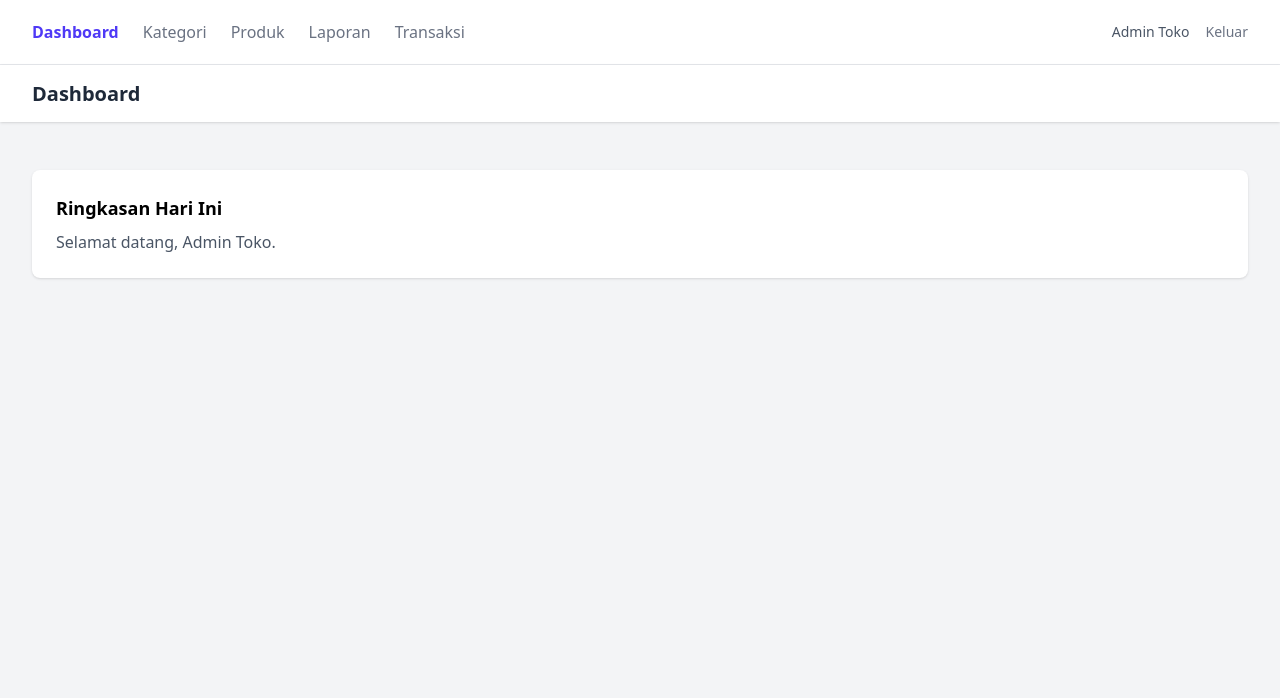
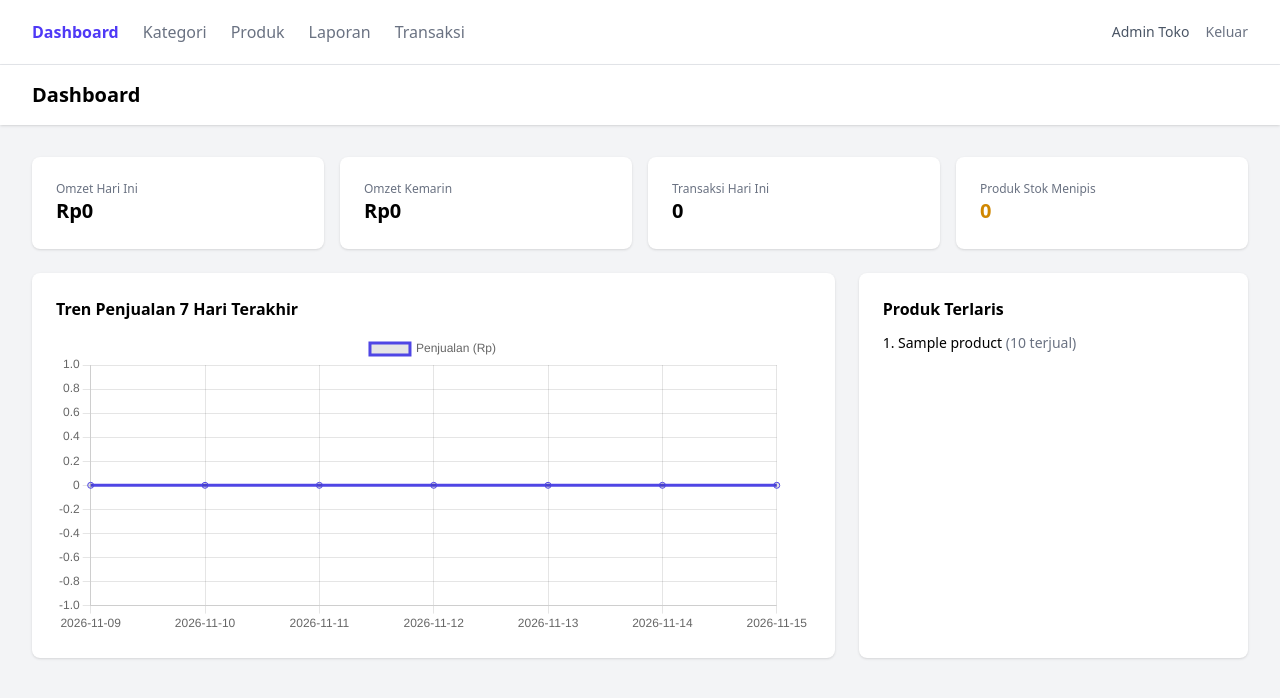
Before and after one commit to BoengGit/pos-toko, a Laravel app: page /dashboard in a window 1280 px wide. Shown: the top 698 px of the page. Run offline with Laravel 12, Linux system fonts and the light colour scheme; a user stored in the database is signed in; data comes from the database, SQL or seed files in the repository; tables that the repository leaves empty hold one stand-in row (values such as "Sample post"); style sheets or scripts are compiled from the project's sources.

Commit message:
chapter 14

```diff
--- a/app/Http/Controllers/DashboardController.php
+++ b/app/Http/Controllers/DashboardController.php
@@ -2,10 +2,45 @@
 
 namespace App\Http\Controllers;
 
+use App\Models\Product;
+use App\Models\Transaction;
+use Illuminate\View\View;
+
 class DashboardController extends Controller
 {
-    public function index()
+    public function index(): View
     {
-        return view('dashboard');
+        $omzetHariIni = Transaction::whereDate('created_at', today())->sum('total');
+        $omzetKemarin = Transaction::whereDate('created_at', today()->subDay())->sum('total');
+        $transaksiHariIni = Transaction::whereDate('created_at', today())->count();
+
+        $produkMenipis = Product::where('stock', '<', config('app.low_stock', 10))->count();
+
+        // Tren penjualan 7 hari terakhir, dikelompokkan per tanggal
+        $tren = Transaction::selectRaw('DATE(created_at) as tanggal, SUM(total) as total')
+            ->where('created_at', '>=', now()->subDays(6)->startOfDay())
+            ->groupBy('tanggal')
+            ->orderBy('tanggal')
+            ->get();
+
+        // Lengkapi tanggal yang tidak memiliki transaksi agar grafik tetap 7 titik
+        $labelTren = collect(range(6, 0))->map(fn ($i) => now()->subDays($i)->format('Y-m-d'));
+        $dataTren = $labelTren->map(function ($tanggal) use ($tren) {
+            return optional($tren->firstWhere('tanggal', $tanggal))->total ?? 0;
+        });
+
+        // Lima produk terlaris berdasarkan akumulasi qty pada transaction_details
+        $produkTerlaris = Product::select('products.name')
+            ->selectRaw('SUM(transaction_details.qty) as total_qty')
+            ->join('transaction_details', 'transaction_details.product_id', '=', 'products.id')
+            ->groupBy('products.id', 'products.name')
+            ->orderByDesc('total_qty')
+            ->take(5)
+            ->get();
+
+        return view('dashboard', compact(
+            'omzetHariIni', 'omzetKemarin', 'transaksiHariIni', 'produkMenipis',
+            'labelTren', 'dataTren', 'produkTerlaris'
+        ));
     }
 }
--- a/package.json
+++ b/package.json
@@ -17,6 +17,7 @@
         "@laravel/multiplex": "^0.4.1"
     },
     "dependencies": {
-        "alpinejs": "^3.17.5"
+        "alpinejs": "^3.17.5",
+        "chart.js": "^4.6.1"
     }
 }
--- a/resources/js/app.js
+++ b/resources/js/app.js
@@ -1,4 +1,7 @@
 import Alpine from 'alpinejs';
+import Chart from 'chart.js/auto';
 
 window.Alpine = Alpine;
+window.Chart = Chart;
+
 Alpine.start();
--- a/resources/views/dashboard.blade.php
+++ b/resources/views/dashboard.blade.php
@@ -1,14 +1,59 @@
 <x-app-layout>
     <x-slot name="header">
-        <h2 class="font-semibold text-xl text-gray-800 leading-tight">Dashboard</h2>
+        <h2 class="font-semibold text-xl">Dashboard</h2>
     </x-slot>
 
-    <div class="py-12">
-        <div class="max-w-7xl mx-auto sm:px-6 lg:px-8 space-y-6">
+    <div class="py-8 space-y-6">
+        <div class="max-w-7xl mx-auto sm:px-6 lg:px-8 grid grid-cols-4 gap-4">
             <x-card>
-                <h3 class="text-lg font-semibold mb-2">Ringkasan Hari Ini</h3>
-                <p class="text-gray-600">Selamat datang, {{ auth()->user()->name }}.</p>
+                <p class="text-xs text-gray-500">Omzet Hari Ini</p>
+                <p class="text-xl font-semibold">Rp{{ number_format($omzetHariIni, 0, ',', '.') }}</p>
+            </x-card>
+            <x-card>
+                <p class="text-xs text-gray-500">Omzet Kemarin</p>
+                <p class="text-xl font-semibold">Rp{{ number_format($omzetKemarin, 0, ',', '.') }}</p>
+            </x-card>
+            <x-card>
+                <p class="text-xs text-gray-500">Transaksi Hari Ini</p>
+                <p class="text-xl font-semibold">{{ $transaksiHariIni }}</p>
+            </x-card>
+            <x-card>
+                <p class="text-xs text-gray-500">Produk Stok Menipis</p>
+                <p class="text-xl font-semibold text-yellow-600">{{ $produkMenipis }}</p>
+            </x-card>
+        </div>
+
+        <div class="max-w-7xl mx-auto sm:px-6 lg:px-8 grid grid-cols-3 gap-6">
+            <x-card class="col-span-2">
+                <h3 class="font-semibold mb-3">Tren Penjualan 7 Hari Terakhir</h3>
+                <canvas id="chartTren" height="120"></canvas>
+            </x-card>
+
+            <x-card>
+                <h3 class="font-semibold mb-3">Produk Terlaris</h3>
+                <ol class="list-decimal list-inside space-y-1 text-sm">
+                    @foreach ($produkTerlaris as $produk)
+                        <li>{{ $produk->name }} <span class="text-gray-500">({{ $produk->total_qty }} terjual)</span></li>
+                    @endforeach
+                </ol>
             </x-card>
         </div>
     </div>
+
+    @push('scripts')
+        <script type="module">
+            new Chart(document.getElementById('chartTren'), {
+                type: 'line',
+                data: {
+                    labels: @json($labelTren),
+                    datasets: [{
+                        label: 'Penjualan (Rp)',
+                        data: @json($dataTren),
+                        borderColor: '#4f46e5',
+                        tension: 0.3,
+                    }],
+                },
+            });
+        </script>
+    @endpush
 </x-app-layout>
```
Also changed, not shown: package-lock.json.
